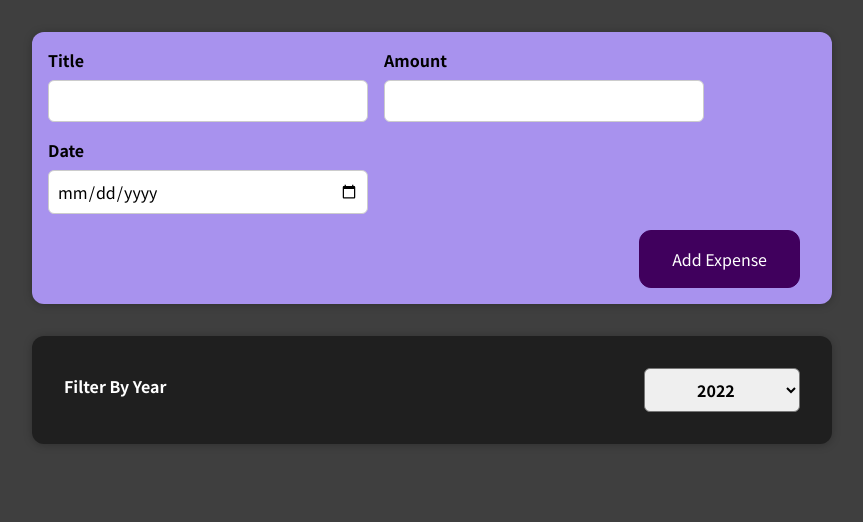
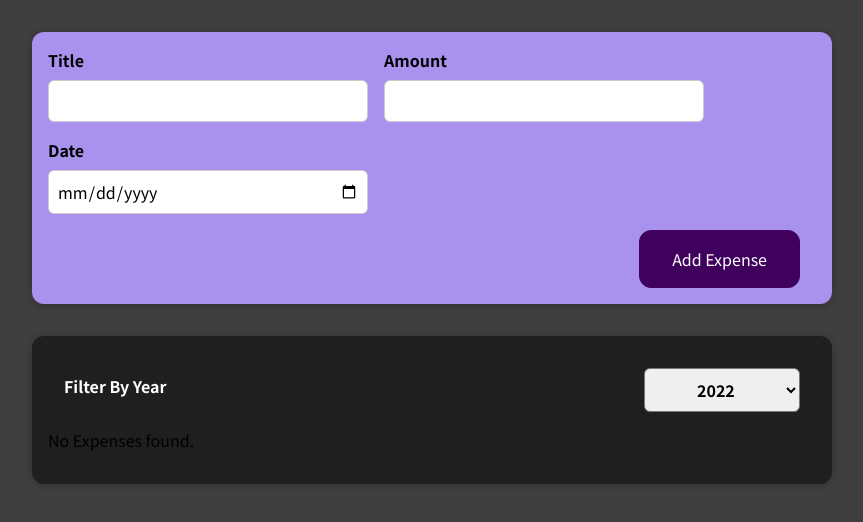
Before and after one commit to santhoshsonu/expenses-app, a React (Create React App) app: page / in a window 1280 px wide. Shown: the top 522 px of the page, without its empty margins (208-1071 px from the left). Built offline with nearby package versions, Linux system fonts and the light colour scheme.

Commit message:
Show a message when no expenses for selected year

```diff
--- a/src/Components/Expenses/Expenses.js
+++ b/src/Components/Expenses/Expenses.js
@@ -20,9 +20,11 @@ const Expenses = (props) => {
     return (
         <Card className='expenses'>
             <ExpensesFilter selectedYear={filteredYear} onFilterChange={filterChangeHandler} />
-            {filteredExpenses.map(expense =>
-                <ExpenseItem key={expense.id} title={expense.title} date={expense.date} amount={expense.amount} />
-            )}
+            {filteredExpenses.length === 0
+                ? <p>No Expenses found.</p>
+                : filteredExpenses.map(expense =>
+                    <ExpenseItem key={expense.id} title={expense.title} date={expense.date} amount={expense.amount} />
+                )}
         </Card>
     );
 
```
